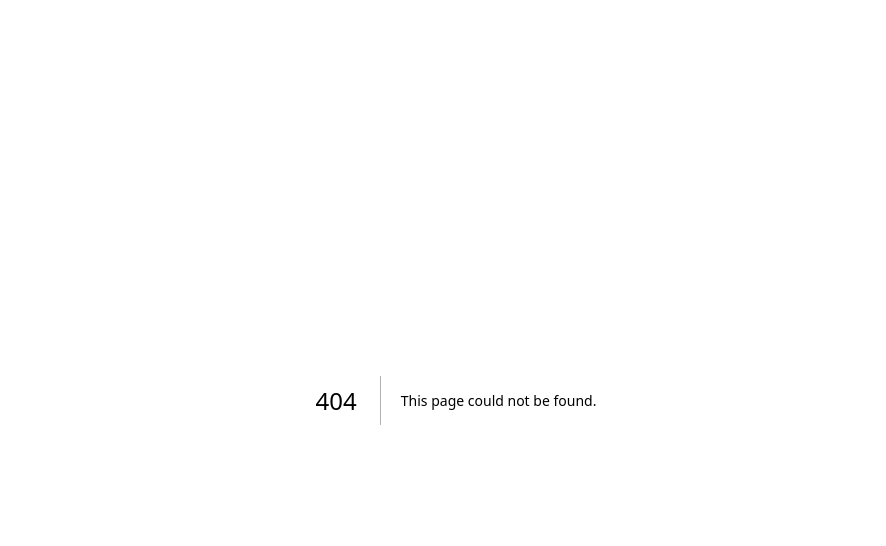
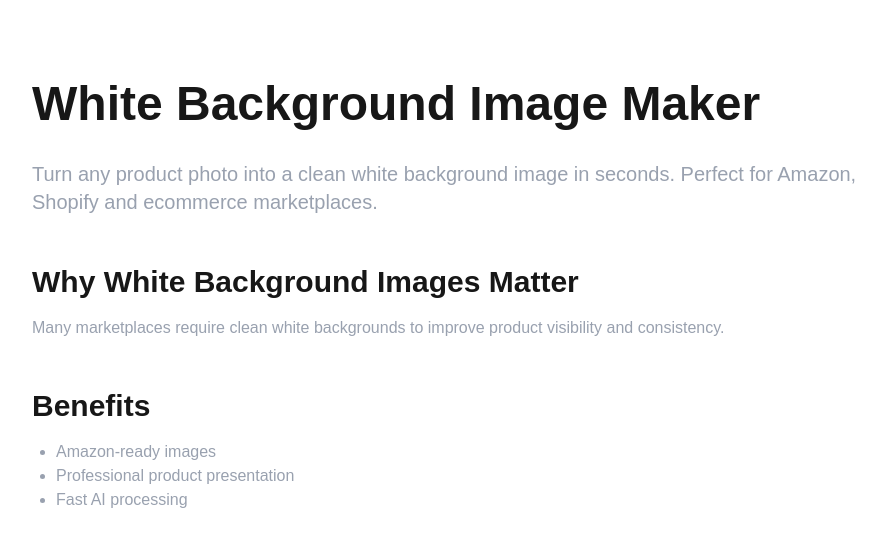
Before and after one commit to myaprak48/productready, a Next.js app: page /white-background-image in a window 1280 px wide. Before the commit this address had no page. Shown: the top 546 px of the page, without its empty margins (184-1070 px from the left). Built offline with nearby package versions, Linux system fonts and the light colour scheme.

Commit message:
Add white background image page

```diff
--- /dev/null
+++ b/app/white-background-image/page.tsx
@@ -0,0 +1,38 @@
+export const metadata = {
+  title: "White Background Image Maker | ProductReady",
+  description:
+    "Create white background images instantly with AI. Perfect for Amazon product photos and ecommerce marketplaces.",
+};
+
+export default function Page() {
+  return (
+    <main className="max-w-4xl mx-auto px-6 py-20">
+      <h1 className="text-5xl font-bold mb-8">
+        White Background Image Maker
+      </h1>
+
+      <p className="text-xl text-gray-400 mb-8">
+        Turn any product photo into a clean white background image in seconds.
+        Perfect for Amazon, Shopify and ecommerce marketplaces.
+      </p>
+
+      <h2 className="text-3xl font-bold mt-12 mb-4">
+        Why White Background Images Matter
+      </h2>
+
+      <p className="text-gray-400">
+        Many marketplaces require clean white backgrounds to improve product visibility and consistency.
+      </p>
+
+      <h2 className="text-3xl font-bold mt-12 mb-4">
+        Benefits
+      </h2>
+
+      <ul className="list-disc pl-6 text-gray-400">
+        <li>Amazon-ready images</li>
+        <li>Professional product presentation</li>
+        <li>Fast AI processing</li>
+      </ul>
+    </main>
+  );
+}
```
